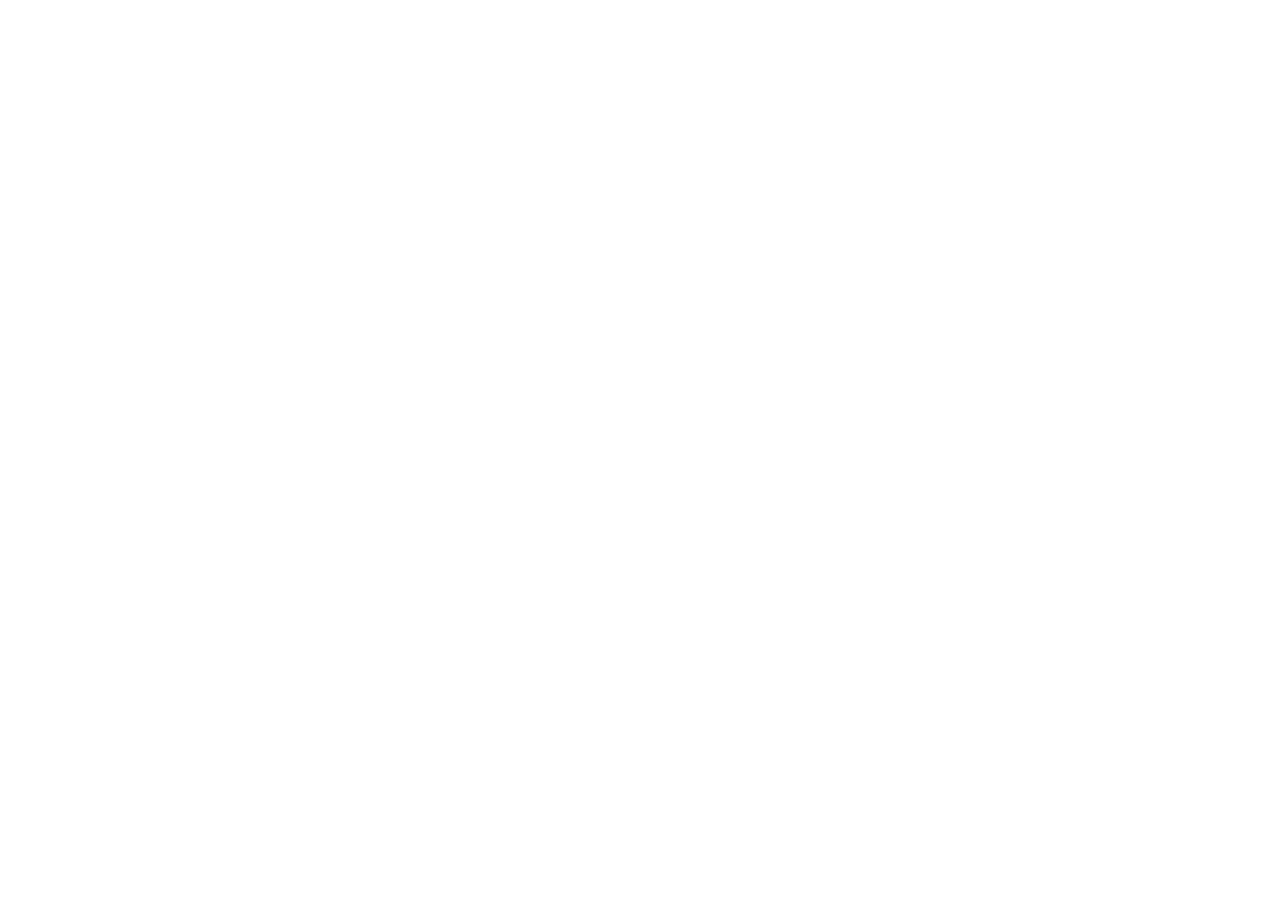
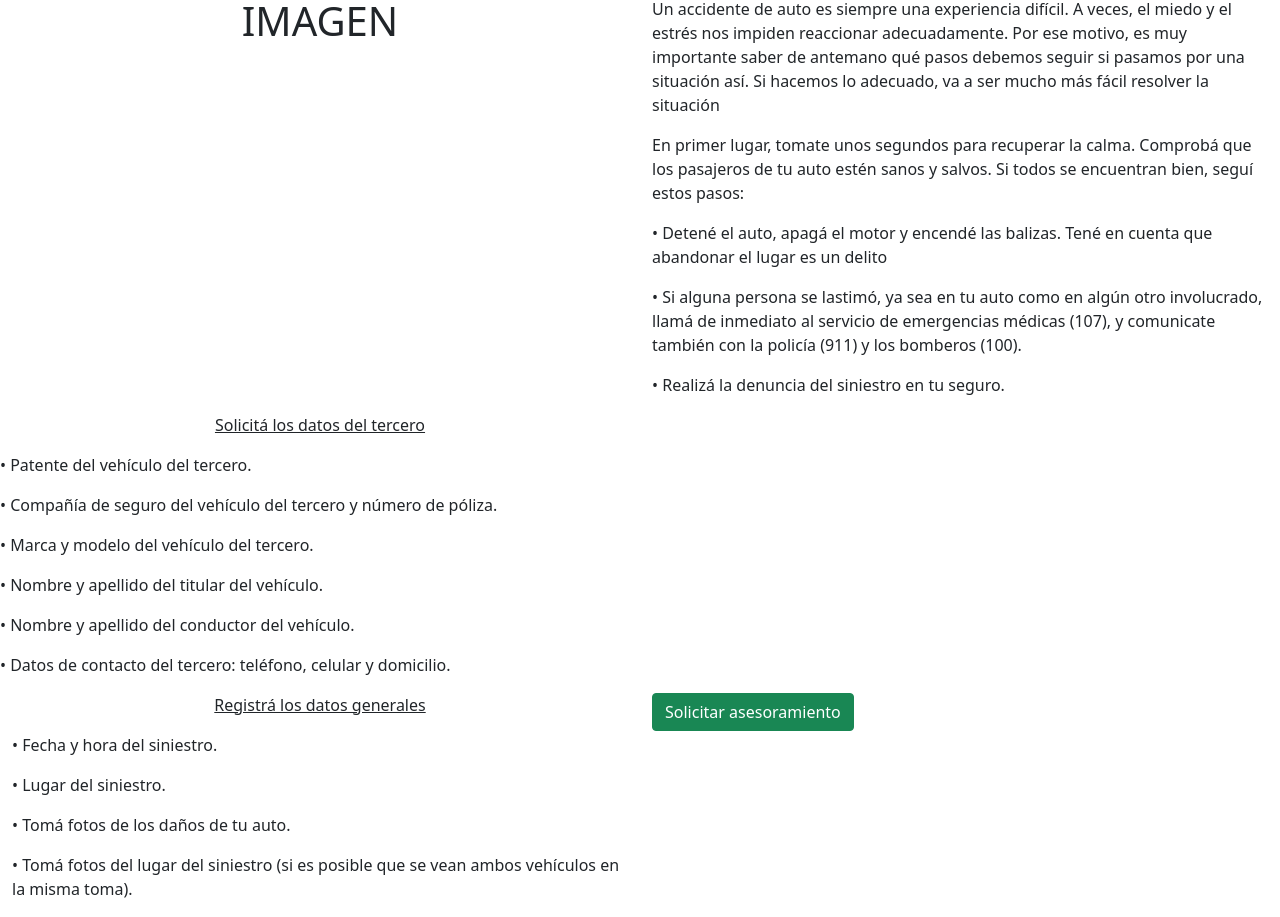
Before and after one commit to Nidev-lab/perito-siniestros, a React (Create React App) app: page / in a window 1280 px wide. Shown: the part 1420-2337 px from the top of the page. Before the commit the page ends 1417 px from the top, so only its background shows below. Built offline with nearby package versions, Linux system fonts and the light colour scheme.

Commit message:
Manage Sinister Added

```diff
--- /dev/null
+++ b/src/components/ManageSinister/ManageSinister.js
@@ -0,0 +1,53 @@
+import React from 'react';
+
+function ManageSinister() {
+  return (
+    <div>
+      <div className='d-flex justify-content-evenly row m-0'>
+        <div className='col-xl-6'>
+          <h1 className='text-center'>IMAGEN</h1>
+        </div>
+        <div className='col-xl-6'>
+          <p>Un accidente de auto es siempre una experiencia difícil.
+           A veces, el miedo y el estrés nos impiden reaccionar adecuadamente.
+           Por ese motivo, es muy importante saber de antemano qué pasos debemos seguir si pasamos
+           por una situación así. Si hacemos lo adecuado, va a ser mucho más fácil resolver
+           la situación</p>
+          <p>En primer lugar, tomate unos segundos para recuperar la calma.
+           Comprobá que los pasajeros de tu auto estén sanos y salvos.
+           Si todos se encuentran bien, seguí estos pasos:</p>
+          <p>• Detené el auto, apagá el motor y encendé las balizas.
+           Tené en cuenta que abandonar el lugar es un delito</p>
+          <p>• Si alguna persona se lastimó, ya sea en tu auto como en algún otro involucrado,
+           llamá de inmediato al servicio de emergencias médicas (107),
+           y comunicate también con la policía (911) y los bomberos (100).</p>
+          <p>• Realizá la denuncia del siniestro en tu seguro.</p>
+        </div>
+      </div>
+      <div>
+        <p className='col-xl-6 text-center text-decoration-underline'>Solicitá los datos del tercero</p>
+        <p>• Patente del vehículo del tercero.</p>
+        <p>• Compañía de seguro del vehículo del tercero y número de póliza.</p>
+        <p>• Marca y modelo del vehículo del tercero.</p>
+        <p>• Nombre y apellido del titular del vehículo.</p>
+        <p>• Nombre y apellido del conductor del vehículo.</p>
+        <p>• Datos de contacto del tercero: teléfono, celular y domicilio.</p>
+      </div>
+      <div className='d-flex justify-content-evenly row m-0'>
+        <div className='col-xl-6'>
+          <p className='text-center text-decoration-underline'>Registrá los datos generales</p>
+          <p>• Fecha y hora del siniestro.</p>
+          <p>• Lugar del siniestro.</p>
+          <p>• Tomá fotos de los daños de tu auto.</p>
+          <p>• Tomá fotos del lugar del siniestro
+          (si es posible que se vean ambos vehículos en la misma toma).</p>
+        </div>
+        <div className='col-xl-6'>
+          <button className='btn btn-success' type="button">Solicitar asesoramiento</button>
+        </div>
+      </div>
+    </div>
+  );
+}
+
+export default ManageSinister;
--- /dev/null
+++ b/src/components/ManageSinister/index.js
@@ -0,0 +1 @@
+export { default as ManageSinister } from './ManageSinister';
--- a/src/pages/Home/Home.js
+++ b/src/pages/Home/Home.js
@@ -1,7 +1,9 @@
 import { Navbar } from '../../components/Navbar';
 import { Contact } from '../../components/Contact';
 import { Carousel } from '../../components/Carousel';
-import { Footer } from '../../components/Footer'
+import { Footer } from '../../components/Footer';
+import { ManageSinister } from '../../components/ManageSinister';
+
 const Home = () => {
   return (
     <>
@@ -9,6 +11,7 @@
       <Contact />
       <Carousel />
       <Footer />
+      <ManageSinister />
     </>
   );
 };
```
